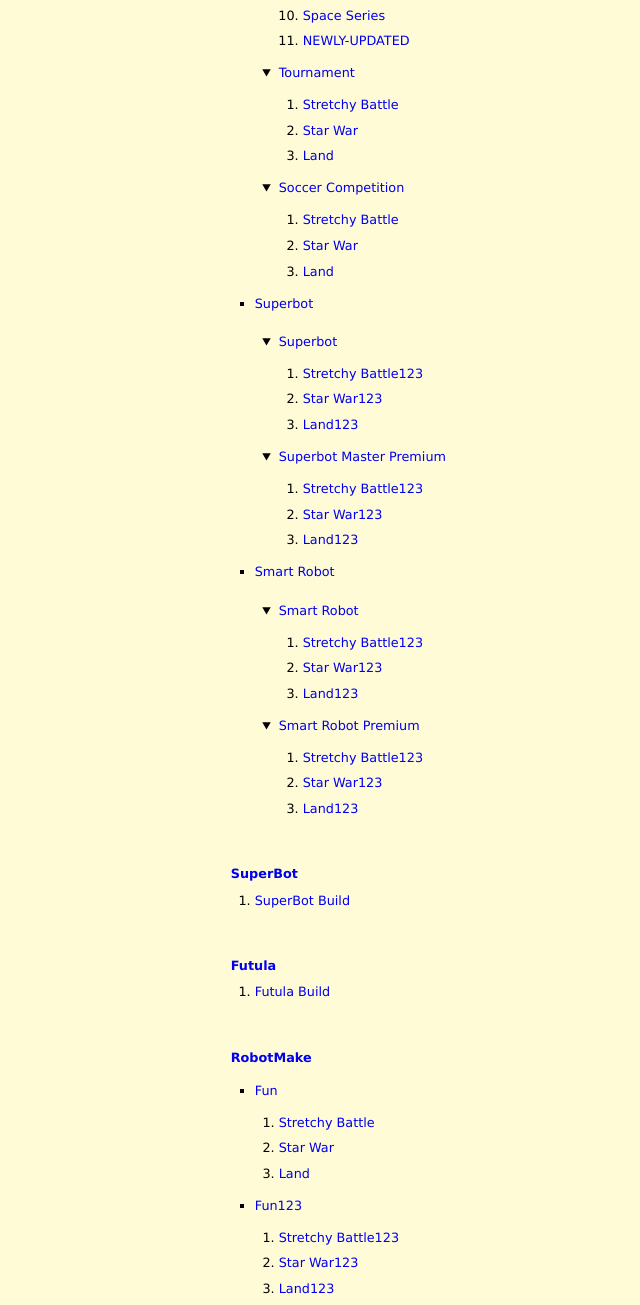
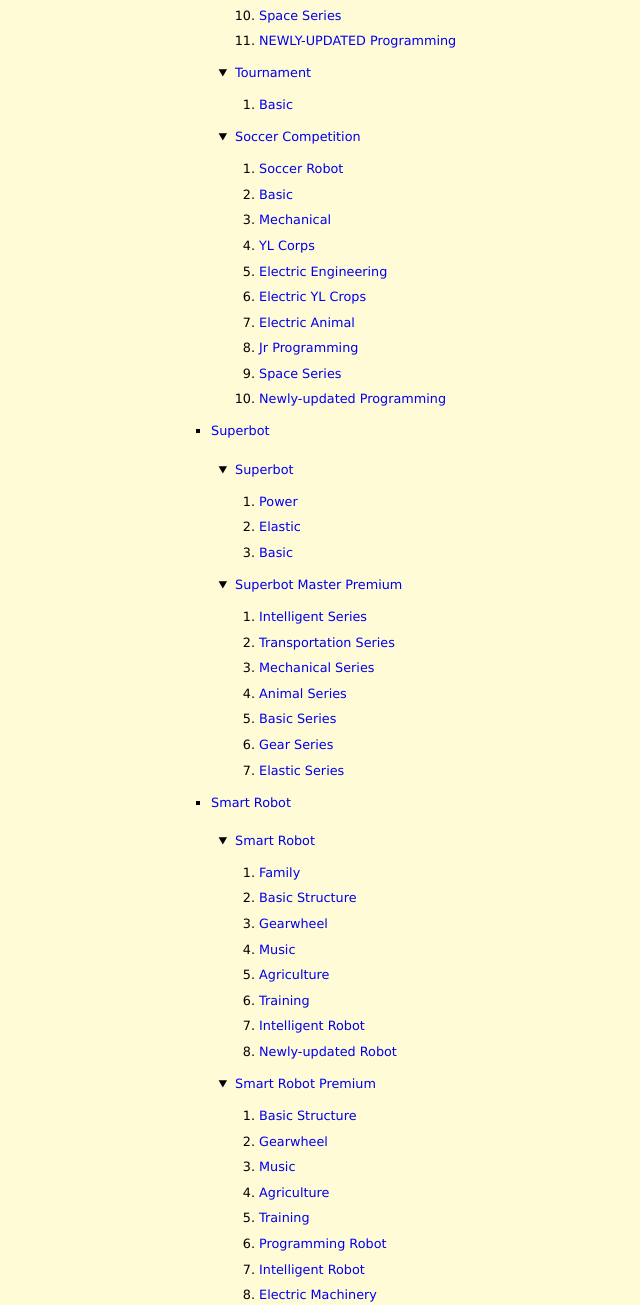
Before and after one commit to mouse-karaganda/jiqiren, a plain HTML site: page jiqiren/index.html in a window 1280 px wide. Shown: the part 1330-2635 px from the top of the page, without its empty margins (491-1131 px from the left). Drawn offline with Linux system fonts and the light colour scheme; files whose address does not match are found by name.

Commit message:
Append models for Makerzoid. Create folders to Makerzoid/Superbot.

```diff
--- a/jiqiren/script/model_list.js
+++ b/jiqiren/script/model_list.js
@@ -86,7 +86,7 @@ let app = [{
                 {label: 'Electric Animal', folder: 'animal'},
                 {label: 'Jr Programming', folder: 'jr_program'},
                 {label: 'Space Series', folder: 'space'},
-                {label: 'Newly-updated', folder: 'newly'}
+                {label: 'Newly-updated Programming', folder: 'newly'}
             ]
         }, {
             label: 'Premium', folder: 'Premium',
@@ -98,24 +98,29 @@ let app = [{
                 {label: 'Electric YL Crops', folder: 'e_crops'},
                 {label: 'Electric Animal', folder: 'animal'},
                 {label: 'Jr Programming', folder: 'jr_program'},
-                {label: 'Advanced Builging', folder: 'advanced_build'},
-                {label: 'Advanced Programming', folder: 'advanced_program'},
+                {label: 'Advanced Builging', folder: 'adv_build'},
+                {label: 'Advanced Programming', folder: 'adv_program'},
                 {label: 'Space Series', folder: 'space'},
-                {label: 'NEWLY-UPDATED', folder: 'newly'}
+                {label: 'NEWLY-UPDATED Programming', folder: 'newly'}
             ]
         }, {
             label: 'Tournament', folder: 'Tournament',
             models: [
-                {label: 'Stretchy Battle', folder: 'stretchy'},
-                {label: 'Star War', folder: 'starWar'},
-                {label: 'Land', folder: 'land'}
+                {label: 'Basic', folder: 'basic'}
             ]
         }, {
             label: 'Soccer Competition', folder: 'Soccer',
             models: [
-                {label: 'Stretchy Battle', folder: 'stretchy'},
-                {label: 'Star War', folder: 'starWar'},
-                {label: 'Land', folder: 'land'}
+                {label: 'Soccer Robot', folder: 'soccer'},
+                {label: 'Basic', folder: 'basic'},
+                {label: 'Mechanical', folder: 'mechanical'},
+                {label: 'YL Corps', folder: 'corps'},
+                {label: 'Electric Engineering', folder: 'electric'},
+                {label: 'Electric YL Crops', folder: 'e_crops'},
+                {label: 'Electric Animal', folder: 'animal'},
+                {label: 'Jr Programming', folder: 'jr_program'},
+                {label: 'Space Series', folder: 'space'},
+                {label: 'Newly-updated Programming', folder: 'newly'}
             ]
         }]
     }, {
@@ -123,16 +128,20 @@ let app = [{
         sublines: [{
             label: 'Superbot', folder: 'Superbot',
             models: [
-                {label: 'Stretchy Battle123', folder: 'stretchy123'},
-                {label: 'Star War123', folder: 'starWar123'},
-                {label: 'Land123', folder: 'land123'}
+                {label: 'Power', folder: 'power'},
+                {label: 'Elastic', folder: 'elastic'},
+                {label: 'Basic', folder: 'basic'}
             ]
         }, {
             label: 'Superbot Master Premium', folder: 'Premium',
             models: [
-                {label: 'Stretchy Battle123', folder: 'stretchy123'},
-                {label: 'Star War123', folder: 'starWar123'},
-                {label: 'Land123', folder: 'land123'}
+                {label: 'Intelligent Series', folder: 'intelligent'},
+                {label: 'Transportation Series', folder: 'transportation'},
+                {label: 'Mechanical Series', folder: 'mechanical'},
+                {label: 'Animal Series', folder: 'animal'},
+                {label: 'Basic Series', folder: 'basic'},
+                {label: 'Gear Series', folder: 'gear'},
+                {label: 'Elastic Series', folder: 'elastic'}
             ]
         }]
     }, {
@@ -140,16 +149,28 @@ let app = [{
         sublines: [{
             label: 'Smart Robot', folder: 'SmartRobot',
             models: [
-                {label: 'Stretchy Battle123', folder: 'stretchy123'},
-                {label: 'Star War123', folder: 'starWar123'},
-                {label: 'Land123', folder: 'land123'}
+                {label: 'Family', folder: 'family'},
+                {label: 'Basic Structure', folder: 'basic'},
+                {label: 'Gearwheel', folder: 'gearwheel'},
+                {label: 'Music', folder: 'music'},
+                {label: 'Agriculture', folder: 'agriculture'},
+                {label: 'Training', folder: 'training'},
+                {label: 'Intelligent Robot', folder: 'intelligent'},
+                {label: 'Newly-updated Robot', folder: 'newly'}
             ]
         }, {
             label: 'Smart Robot Premium', folder: 'Premium',
             models: [
-                {label: 'Stretchy Battle123', folder: 'stretchy123'},
-                {label: 'Star War123', folder: 'starWar123'},
-                {label: 'Land123', folder: 'land123'}
+                {label: 'Basic Structure', folder: 'basic'},
+                {label: 'Gearwheel', folder: 'gearwheel'},
+                {label: 'Music', folder: 'music'},
+                {label: 'Agriculture', folder: 'agriculture'},
+                {label: 'Training', folder: 'training'},
+                {label: 'Programming Robot', folder: 'programming'},
+                {label: 'Intelligent Robot', folder: 'intelligent'},
+                {label: 'Electric Machinery', folder: 'machinery'},
+                {label: 'Electric Animals', folder: 'animals'},
+                {label: 'Space Series', folder: 'space'}
             ]
         }]
     }]
--- a/jiqiren/style/index.css
+++ b/jiqiren/style/index.css
@@ -217,7 +217,7 @@ a.goto {
     border-bottom: 1px dashed var(--color-guid);
 }
 
-.model_item:last-child .figure_item:last-child .item_label {
+.app_item > .model_item:last-child .figure_item:last-child .item_label {
     border-bottom: none;
 }
 
```
Also changed, not shown: 11 other files.
